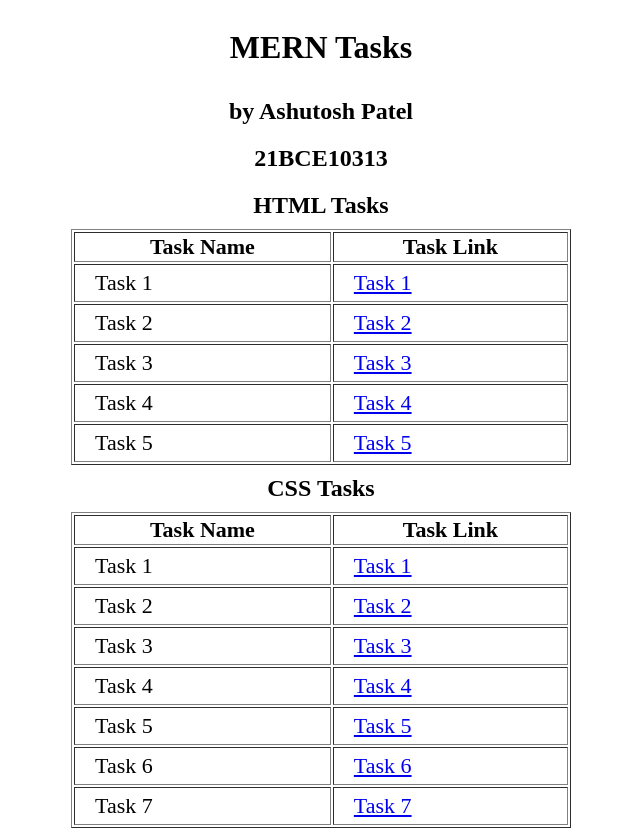
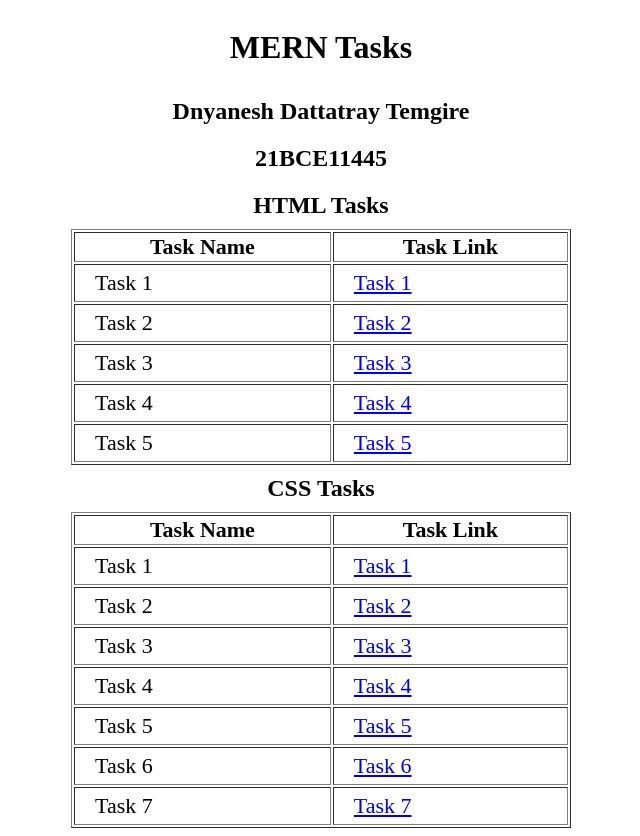
Before and after one commit to DnyaneshDattatrayTemgire/HTML_CSS_1, a plain HTML site: page index.html in a window 1280 px wide. Shown: the whole page, without its empty margins (319-959 px from the left). Drawn offline with Linux system fonts and the light colour scheme.

Commit message:
Update index.html

```diff
--- a/index.html
+++ b/index.html
@@ -28,8 +28,8 @@
 
 <body>
     <h1>MERN Tasks</h1>
-    <h2>by Ashutosh Patel</h2>
-    <h2>21BCE10313</h2>
+    <h2>Dnyanesh Dattatray Temgire</h2>
+    <h2>21BCE11445</h2>
     <table border="1px">
         <h2>HTML Tasks</h2>
         <tr>
```
